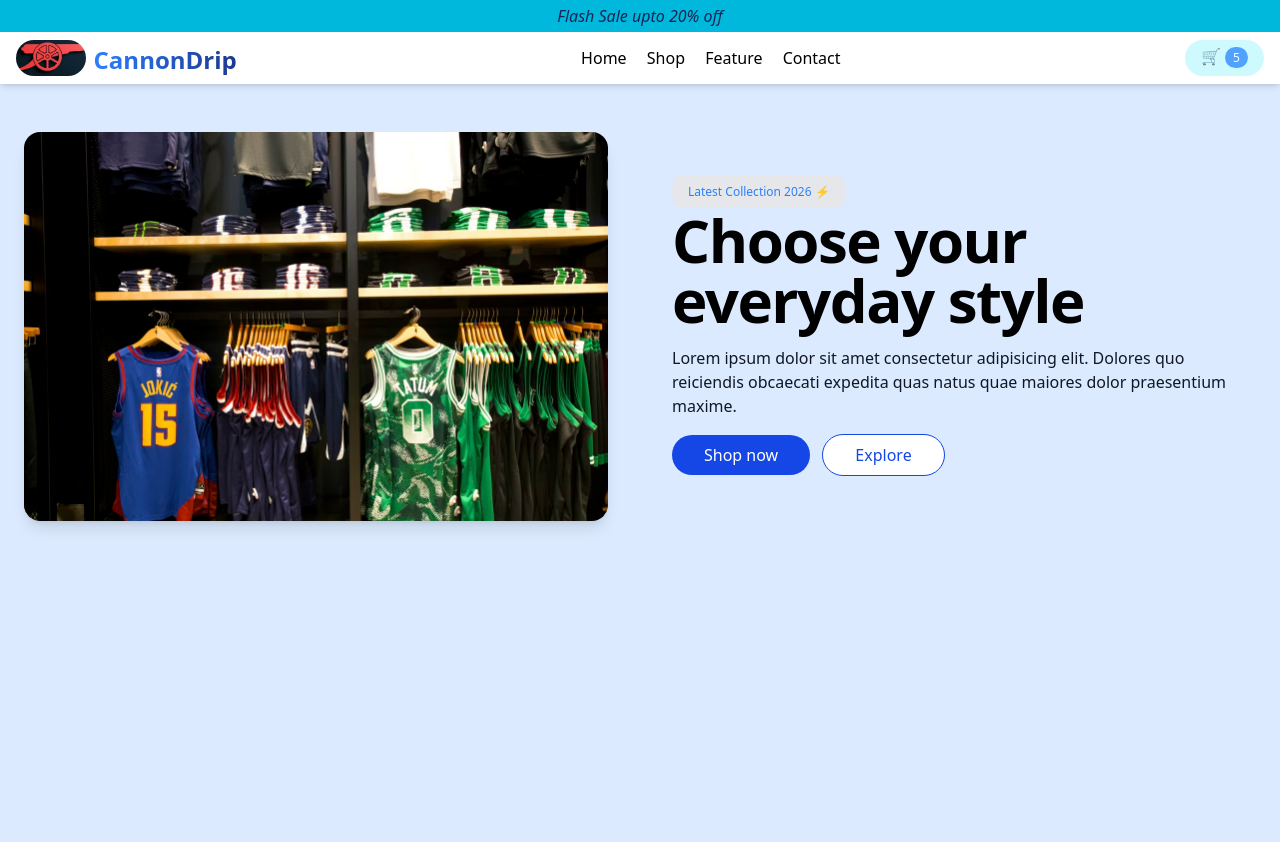
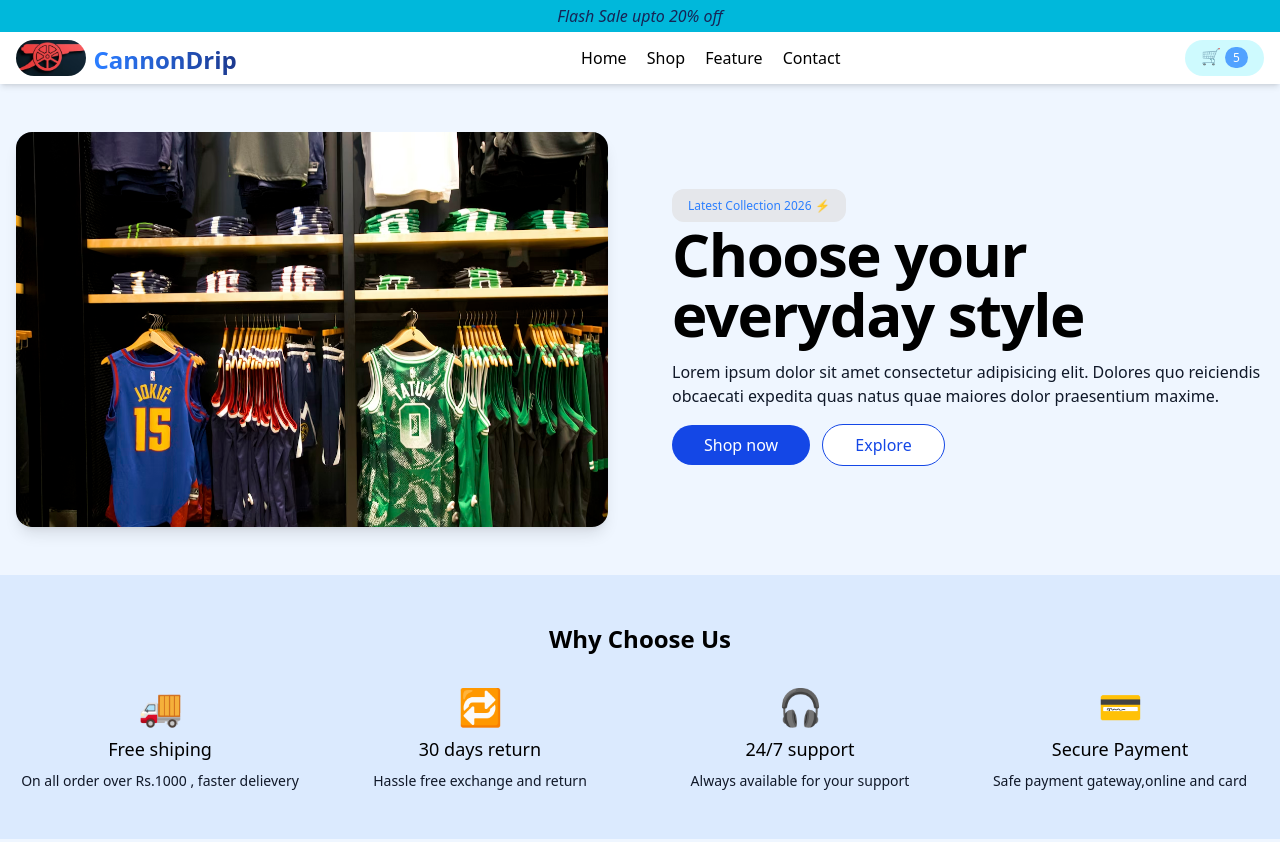
Before and after one commit to Prabinpandey8/website_using_tailwind, a website: page index.html in a window 1280 px wide. Shown: the top 842 px of the page. Drawn offline with nearby package versions, Linux system fonts and the light colour scheme.

Commit message:
updated index and style

```diff
--- a/index.html
+++ b/index.html
@@ -13,16 +13,24 @@
       crossorigin="anonymous"
       referrerpolicy="no-referrer"
     />
-    <style>
+    <style type="text/tailwindcss">
       [popover] {
         position-area: bottom;
         margin: initial;
       }
+
+      .benefits-card{
+        @apply flex flex-col items-center gap-2;
+      }
+
+
+
+
     </style>
   </head>
-  <body class="bg-blue-50">
+  <body class="bg-blue-50 ">
     <div
-      class="text-center justify-center text-blue-950 bg-cyan-500 px-4 py-1 italic"
+      class="text-center justify-center text-blue-950 bg-cyan-500 px-4 py-1 italic "
     >
       Flash Sale upto 20% off
     </div>
@@ -77,9 +85,9 @@
     </header>
 
     <main>
-      <section id="hero" class="min-h-screen bg-blue-100 py-12">
-        <div class="mx-auto px-6">
-          <div class="grid grid-cols-1 md:grid-cols-2 md:items-center gap-8 md:gap-16">
+      <section id="hero" class="max-h-screen bg-blue-50 py-12">
+        <div class="mx-auto px-4">
+          <div class="grid grid-cols-1 md:grid-cols-2 md:items-center gap-8 lg:gap-16">
             <img src="jokic.avif" alt="Hero image"  class="max-w-full w-auto h-full rounded-2xl shadow-lg"/>
             <div >
               <span class="text-blue-500 bg-gray-200 text-xs font-medium px-4 py-2 rounded-xl border-blue-200">Latest Collection 2026 ⚡</span>
@@ -95,7 +103,37 @@
           </div>
         </div>
       </section>
-      <section id="benefits" class="min-h-screen">Why Choose Us</section>
+      <section id="benefits" class="py-12 bg-blue-100">
+        <div class="cointainer px-4 mx-auto">
+          <h2 class="text-center  mb-8 font-bold text-2xl">Why Choose Us</h2>
+          <div class=" grid grid-cols-1 gap-8 md:grid-cols-2 lg:grid-cols-4" >
+            <div class="benefits-card">
+              <span class="text-4xl">🚚</span>
+              <h4 class="text-lg font-medium">Free shiping</h4>
+              <p class="text-gray-900 text-center text-sm">On all order over Rs.1000 , faster delievery</p>
+            </div>
+
+            <div class="benefits-card">
+              <span class="text-4xl">🔁</span>
+              <h4 class="text-lg font-medium">30 days return</h4>
+              <p class="text-gray-900 text-center text-sm">Hassle free exchange and return</p>
+            </div>
+
+            <div class="benefits-card">
+              <span class="text-4xl">🎧</span>
+              <h4 class="text-lg font-medium">24/7 support</h4>
+              <p class="text-gray-900 text-center text-sm">Always available for your support</p>
+            </div>
+
+             <div class="benefits-card">
+              <span class="text-4xl">💳</span>
+              <h4 class="text-lg font-medium">Secure Payment</h4>
+              <p class="text-gray-900 text-center text-sm">Safe payment gateway,online and card</p>
+             </div>
+
+          </div>
+        </div>
+      </section>
       <section id="call-to-action" class="min-h-screen">Call to action</section>
       <section id="featured" class="min-h-screen">Featured Product</section>
       <section id="best-seller" class="min-h-screen">Best Seller</section>
```
Also changed, not shown: style.css (line endings or trailing spaces).
